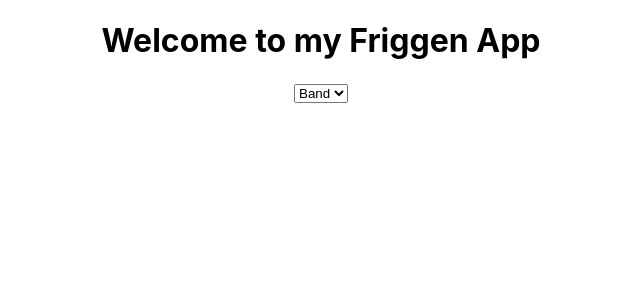
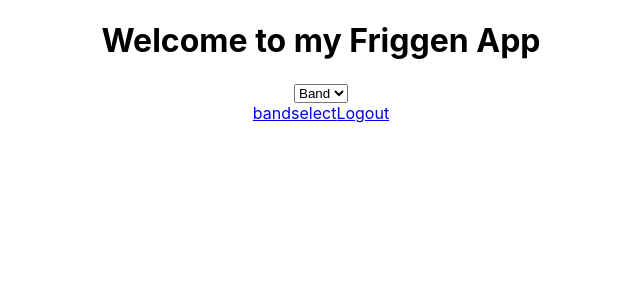
Before and after one commit to stbrown463/band-manager-fe, a React (Create React App) app: page /bandselect in a window 1280 px wide. Shown: the top 300 px of the page, without its empty margins (319-959 px from the left). Built offline with nearby package versions, Linux system fonts and the light colour scheme; no server answers.

Commit message:
nav and logout created

```diff
--- a/src/App.js
+++ b/src/App.js
@@ -2,6 +2,7 @@ import React, { Component } from 'react';
 import { Route, Redirect, Switch, withRouter } from 'react-router-dom';
 import AuthContainer from './AuthContainer'
 import BandSelect from './BandSelect'
+import Navigation from './Navigation'
 import './App.css';
 require('dotenv').config()
 
@@ -108,6 +109,19 @@ class App extends Component {
 
   }
 
+  logout = async (e) => {
+    console.log('logout was called');
+    try {
+      const response = await fetch(`${process.env.REACT_APP_API_URL}/users/logout`)
+
+      const parsedResponse = await response.json()
+      console.log(parsedResponse);
+
+    } catch (err) {
+      console.log(err)
+    }
+  }
+
   getBandsOfUser = async () => {
     console.log("getBandsOfUser Was Called");
     try {
@@ -116,12 +130,13 @@ class App extends Component {
       const parsedResponse = await response.json()
       console.log(parsedResponse);
 
-       // if (response.ok) {
-       //  this.setState({
-       //    band_id: parsedResponse.band_id
-       //    band_name: parsedResponse.band_name
-       //  })
-       // }
+      if (response.ok) {
+        return parsedResponse
+      // this.setState({
+      //   band_id: parsedResponse.band_id
+      //   band_name: parsedResponse.band_name
+      // })
+    }
 
 
     } catch (err) {
@@ -135,8 +150,11 @@ class App extends Component {
     console.log("App props: ", this);
     return (
       <div className="App">
+        <React.Fragment>
+          <main>
             <h1>Welcome to my Friggen App</h1>
-        { !this.state.user_id ? <Route exact path='/' render={() => <AuthContainer
+            <switch>
+              <Route exact path='/' render={() => <AuthContainer
                  handleRegister={this.handleRegister}
                  handleLogin={this.handleLogin}
                  handleChange={this.handleChange}
@@ -147,9 +165,15 @@ class App extends Component {
                  name={this.state.name}
                  bio={this.state.bio}
                  city={this.state.city}
-           state={this.state.state}  />} /> : <Redirect to="/bandselect"/> }
+                 state={this.state.state}  />} />
               <Route exact path='/bandselect' render={() => <BandSelect
                 getBandsOfUser={this.getBandsOfUser}/>} />
+            </switch>
+          </main>
+          <footer>
+            <Navigation logout={this.logout}/>
+          </footer>
+        </React.Fragment>
 
 
 
@@ -159,4 +183,18 @@ class App extends Component {
   }
 }
 
-export default App;
+
+              // { !this.state.user_id ? <Route exact path='/' render={() => <AuthContainer
+              //    handleRegister={this.handleRegister}
+              //    handleLogin={this.handleLogin}
+              //    handleChange={this.handleChange}
+              //    username={this.state.username}
+              //    password={this.state.password}
+              //    verify_password={this.state.verify_password}
+              //    email={this.state.email}
+              //    name={this.state.name}
+              //    bio={this.state.bio}
+              //    city={this.state.city}
+              //    state={this.state.state}  />} /> : <Redirect to="/bandselect"/> }
+
+export default withRouter(App);
--- /dev/null
+++ b/src/Navigation/index.js
@@ -0,0 +1,15 @@
+import React, { Component } from 'react';
+import { withRouter, Link } from 'react-router-dom'
+
+export class Navigation extends Component {
+    render() {
+        return (
+            <div id='navbar'>
+                <Link to={'/bandselect'} id='bandselect'>bandselect</Link>
+                <Link to={'/'} id="logout" onClick={this.props.logout.bind(null)}>Logout</Link>
+            </div>
+        )
+    }
+}
+
+export default withRouter(Navigation)
```
Lines whose indentation alone changed are shown as unchanged.
